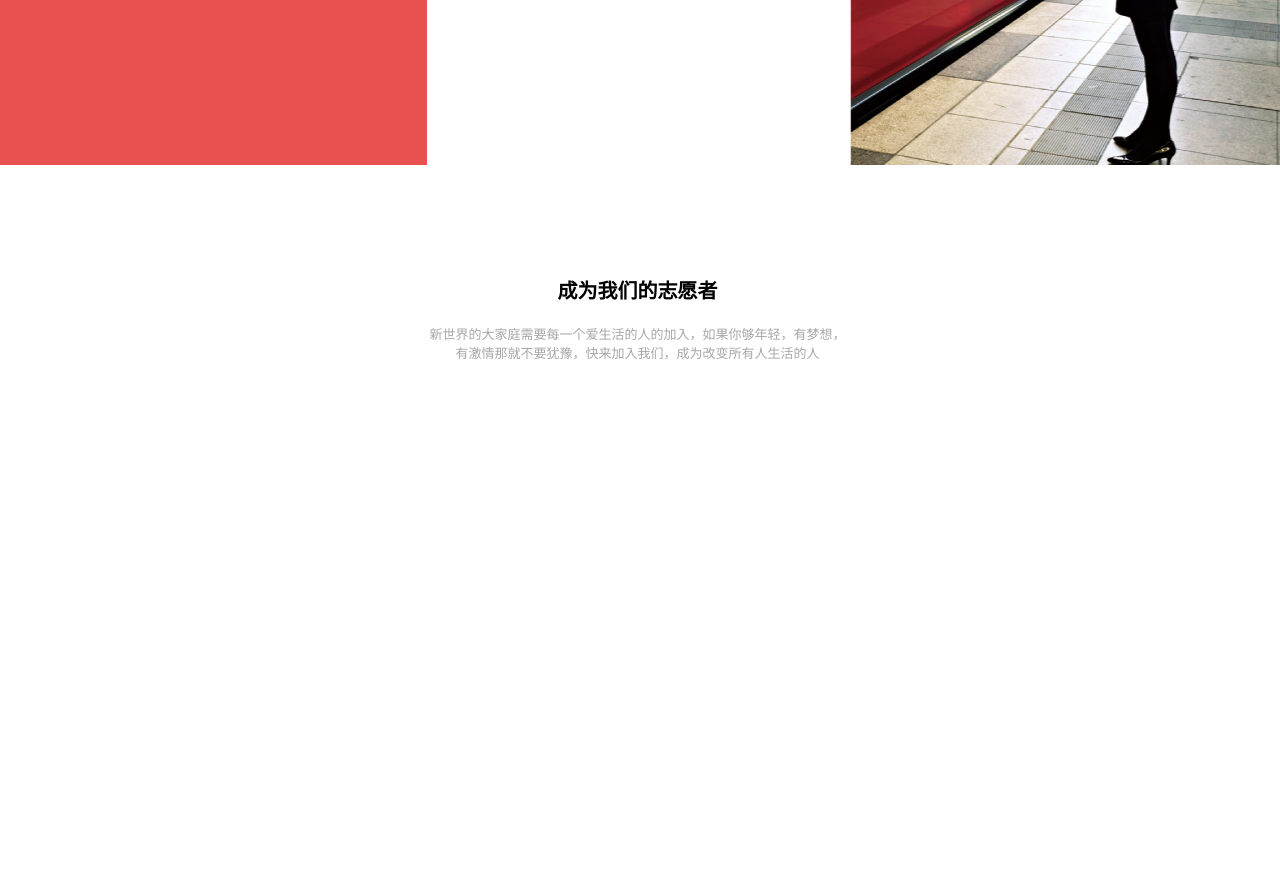
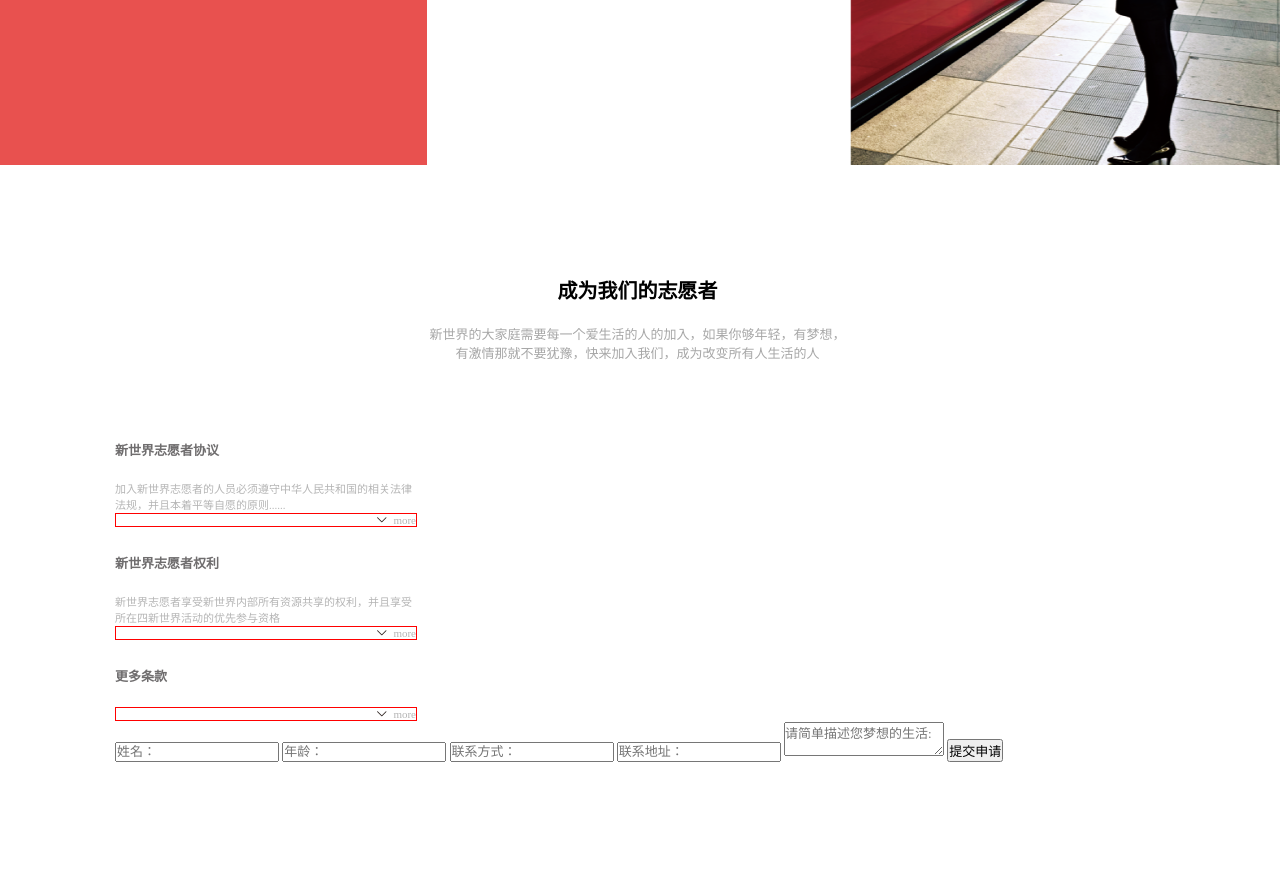
Before and after one commit to YimingJ/landingpage, a plain HTML site: page task7.html in a window 1280 px wide. Shown: the part 3201-4091 px from the top of the page. Before the commit the page ends 3641 px from the top, so only its background shows below. Drawn offline with Linux system fonts and the light colour scheme.

Commit message:
complete agreement part

```diff
--- a/task7.css
+++ b/task7.css
@@ -334,67 +334,79 @@
     color: rgb(239, 133, 136);
 
 }
-#midright p{
-    margin:20px 70px 40px;
+
+#midright p {
+    margin: 20px 70px 40px;
     line-height: 25px;
-    color:rgb(200,200,200)
+    color: rgb(200, 200, 200)
 }
-#midright a{
+
+#midright a {
     display: block;
     width: 100px;
     height: 30px;
     margin: 0 38%;
     line-height: 30px;
-    border:1px solid rgb(239, 133, 136) ;
+    border: 1px solid rgb(239, 133, 136);
     color: rgb(239, 133, 136);
     text-align: center;
     text-decoration: none;
 }
 
-.middle{overflow: hidden}
-.bottom{
-    width:100%;
+.middle {
+    overflow: hidden
+}
+
+.bottom {
+    width: 100%;
     height: 520px;
     text-align: center;
     overflow: hidden;
 }
-.bottom #bleft{
+
+.bottom #bleft {
     float: left;
     background: rgb(232, 81, 79);
-    width:33.33%;
+    width: 33.33%;
     height: 360px;
-    padding:160px 0 0 0;
+    padding: 160px 0 0 0;
 }
-.bottom #bleft p{
+
+.bottom #bleft p {
     font-size: 20px;
     color: white;
 }
-.bottom #bleft a{
+
+.bottom #bleft a {
     font-size: 20px;
     color: white;
 }
-.bottom #bleft a{
+
+.bottom #bleft a {
     display: block;
     width: 166px;
     height: 40px;
     margin: 40px 30% 0;
     line-height: 40px;
-    border:1px solid white ;
+    border: 1px solid white;
 
     text-align: center;
     text-decoration: none;
 }
-.bottom #bmid{
-    width:33.1%;
-    height:360px;
+
+.bottom #bmid {
+    width: 33.1%;
+    height: 360px;
     float: left;
-    padding:160px 0 0 0;
+    padding: 160px 0 0 0;
 }
-.bottom #bmid p{
+
+.bottom #bmid p {
     font-size: 20px;
     color: black;
 }
-.bottom #bmid a{
+
+.bottom #bmid a {
     color: rgb(232, 81, 79);
     border: 1px solid rgb(232, 81, 79);
     display: block;
@@ -406,22 +418,59 @@
     text-align: center;
     text-decoration: none;
 }
-.bottom #bright{
-    width:33.57%;
-    height:520px;
+
+.bottom #bright {
+    width: 33.57%;
+    height: 520px;
     float: left;
     background: url("images/train.png") no-repeat;
 
+}
+
+.vol {
+    width: 425px;
+    height: 80px;
+    padding: 110px 425px 85px;
+    text-align: center;
+}
+
+.vol h3 {
+    font-size: 20px;
+}
+
+.vol p {
+    margin-top: 20px;
+    color: rgb(167, 167, 167);
+}
+.join{
+    width: 1050px;
+    height:300px;
+    padding: 0px 115px 150px;
+    //background: blue;
+}
+.joinleft{
+    width: 300px;
 
 }
-.vol{
-    width: 425px;
-    height:80px;
-    padding:110px 425px 85px;
-    text-align: center;
+.joinleft h5{
+    height:40px;
+    color: rgb(111,109,110);
+    padding-top: 25px;
 }
-.vol h3{font-size: 20px;}
-.vol p{
-    margin-top: 20px;
-    color: rgb(167,167,167);
+.joinleft h5:nth-of-type(1){
+    padding-top: 0;
 }
+.joinleft span{
+   font-size: 11px;
+    text-align: right;
+    border:1px solid red;
+    display: inline-block;
+    width: 300px;
+    color: rgb(181,181,181);
+    background: url("images/arrow.png") no-repeat 90%;
+}
+.joinleft p{
+    color: rgb(181,181,181);
+    font-size: 11px;
+
+}
--- a/task7.html
+++ b/task7.html
@@ -102,6 +102,29 @@
             <h3>成为我们的志愿者</h3>
             <p>新世界的大家庭需要每一个爱生活的人的加入，如果你够年轻，有梦想，有激情那就不要犹豫，快来加入我们，成为改变所有人生活的人</p>
         </div>
+        <div class="join">
+            <div class="joinleft">
+                <h5>新世界志愿者协议</h5>
+                <p>加入新世界志愿者的人员必须遵守中华人民共和国的相关法律法规，并且本着平等自愿的原则......</p>
+                <span>more</span>
+                <h5>新世界志愿者权利</h5>
+                <p>新世界志愿者享受新世界内部所有资源共享的权利，并且享受所在四新世界活动的优先参与资格</p>
+                <span>more</span>
+                <h5>更多条款</h5>
+                <span>more</span>
+            </div>
+            <div class="form">
+                <form action="" method="post">
+                    <input type="text" placeholder="姓名：">
+                    <input type="text" placeholder="年龄：">
+                    <input type="text" placeholder="联系方式：">
+                    <input type="text" placeholder="联系地址：">
+                    <textarea placeholder="请简单描述您梦想的生活:"></textarea>
+                    <input type="submit" value="提交申请">
+                </form>
+            </div>
+            <div></div>
+        </div>
     </div>
     <div class="copyright"></div>
 </div>
```
Also changed, not shown: 2 other files.
